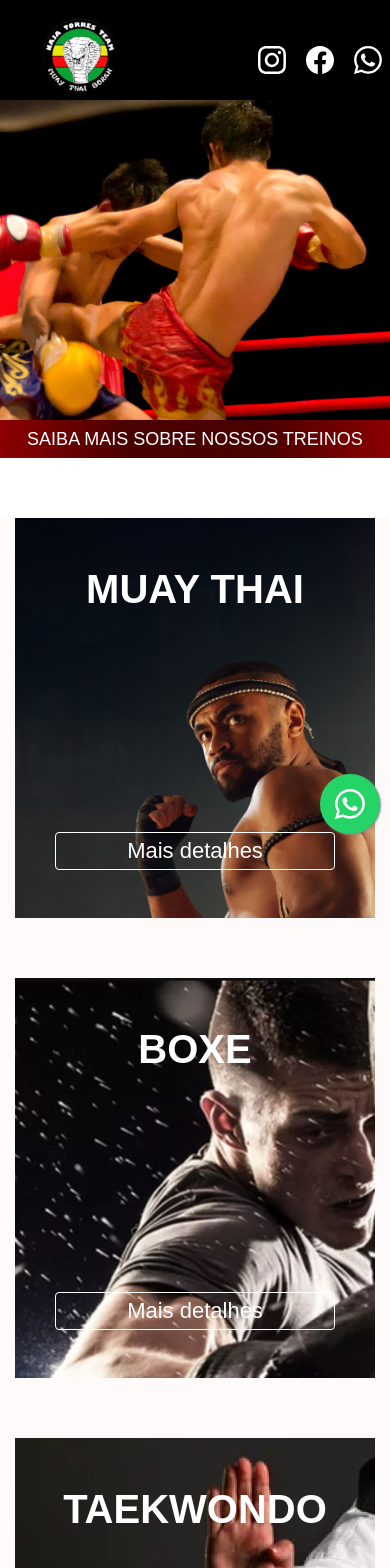
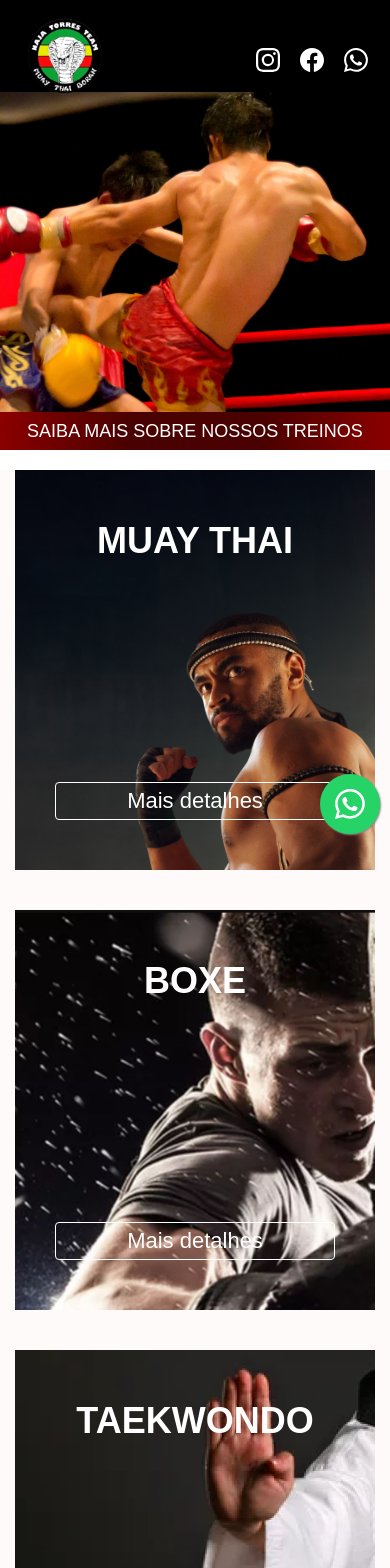
Before and after one commit to htamagnus/Site-Naja-Muay-Thai, a React (Create React App) app: page / in a window 390 px wide. Shown: the top 1568 px of the page. Built offline with nearby package versions, Linux system fonts and the light colour scheme; a web font is replaced by a local one.

Commit message:
responsividade-ajustes-tamanho

```diff
--- a/src/Components/Header/Header.jsx
+++ b/src/Components/Header/Header.jsx
@@ -27,14 +27,14 @@ export default function Header() {
             target="_blank"
             rel="noreferrer"
           >
-            <BsInstagram size={28} style={{ color: "white" }} />
+            <BsInstagram size={24} style={{ color: "white" }} />
           </a>
           <a className={styles.links__item}
             href="https://www.facebook.com/julinho.estofador"
             target="_blank"
             rel="noreferrer"
           >
-            <BsFacebook size={28} style={{ color: "white" }} />
+            <BsFacebook size={24} style={{ color: "white" }} />
           </a>
 
           <a className={styles.links__item}
@@ -42,7 +42,7 @@ export default function Header() {
             target="_blank"
             rel="noreferrer"
           >
-            <BsWhatsapp size={28} style={{ color: "white" }} />
+            <BsWhatsapp size={24} style={{ color: "white" }} />
           </a>
         </div>
       </ul>
--- a/src/Components/Header/Header.module.scss
+++ b/src/Components/Header/Header.module.scss
@@ -38,14 +38,14 @@
 
 @media screen and (max-width: 480px) {
   .navegacao {
-    height: 100px;
-    padding-left: 30px;
+    height: 92px;
+    padding-left: 16px;
     &__li {
       display: none;
     }
 
     &__logo {
-      width: 100px;
+      width: 98px;
     }
   }
   .links {
--- a/src/Components/Modalidades/Modalidades.module.scss
+++ b/src/Components/Modalidades/Modalidades.module.scss
@@ -7,10 +7,10 @@
     justify-content: center;
     flex-direction: row;
     column-gap: 100px;
-    row-gap: 60px;
+    row-gap: 40px;
     flex-wrap: wrap;
-    margin-top: 60px;
-    margin-bottom: 60px;
+    margin-top: 20px;
+    margin-bottom: 20px;
 }
 
 .imgmodalidades {
@@ -58,6 +58,13 @@
         gap: 220px;
         width: 360px;
         height: 400px;
+
+        &__texto {
+            color: white;
+            font-family: $fonte-especial;
+            text-transform: uppercase;
+            font-size: 36px;
+        }
     }
 
 }
--- a/src/Components/Treinadores/Treinadores.jsx
+++ b/src/Components/Treinadores/Treinadores.jsx
@@ -9,8 +9,7 @@ export default function Treinadores() {
         <img src={TreinadorJulioBG2} className={styles.treinadores__foto}/>
         <section className={styles.section}>
           <h2 className={styles.section__texto}>Treinador Julio</h2>
-          <br/>
-          <p>
+          <p className={styles.section__paragrafo}>
             Lorem ipsum dolor sit amet consectetur adipisicing elit. Totam cum
             rem cumque iste ipsa veritatis exercitationem nam quod debitis,
             aspernatur labore accusantium praesentium architecto, magni hic,
@@ -20,7 +19,7 @@ export default function Treinadores() {
             delectus qui quasi assumenda sit et est?
           </p>
           <br/>
-          <p>Lorem ipsum dolor sit amet consectetur adipisicing elit. In eaque, sunt dolorum a dolor quam, reprehenderit ipsa dolore aliquam voluptatum ex pariatur corrupti. Quis eaque quibusdam non velit nemo ea! Lorem ipsum dolor, sit amet consectetur adipisicing elit. Ducimus ad ab velit, eveniet inventore consequuntur ut itaque quas quae sed quo! Facilis quidem exercitationem ullam repellendus sed amet doloribus. Voluptas!</p>
+          <p className={styles.section__paragrafo}>Lorem ipsum dolor sit amet consectetur adipisicing elit. In eaque, sunt dolorum a dolor quam, reprehenderit ipsa dolore aliquam voluptatum ex pariatur corrupti. Quis eaque quibusdam non velit nemo ea! Lorem ipsum dolor, sit amet consectetur adipisicing elit. Ducimus ad ab velit, eveniet inventore consequuntur ut itaque quas quae sed quo! Facilis quidem exercitationem ullam repellendus sed amet doloribus. Voluptas!</p>
         </section>
 
       </div>
--- a/src/Components/Treinadores/Treinadores.module.scss
+++ b/src/Components/Treinadores/Treinadores.module.scss
@@ -59,5 +59,13 @@ margin-bottom: 40px;
     :hover {
         filter: none;
     }
+    .section {
+        &__texto {
+            font-size: 20px;
+        }
+        &__paragrafo {
+            font-size: 16px;
+        }
+    }
 }
 }
```
